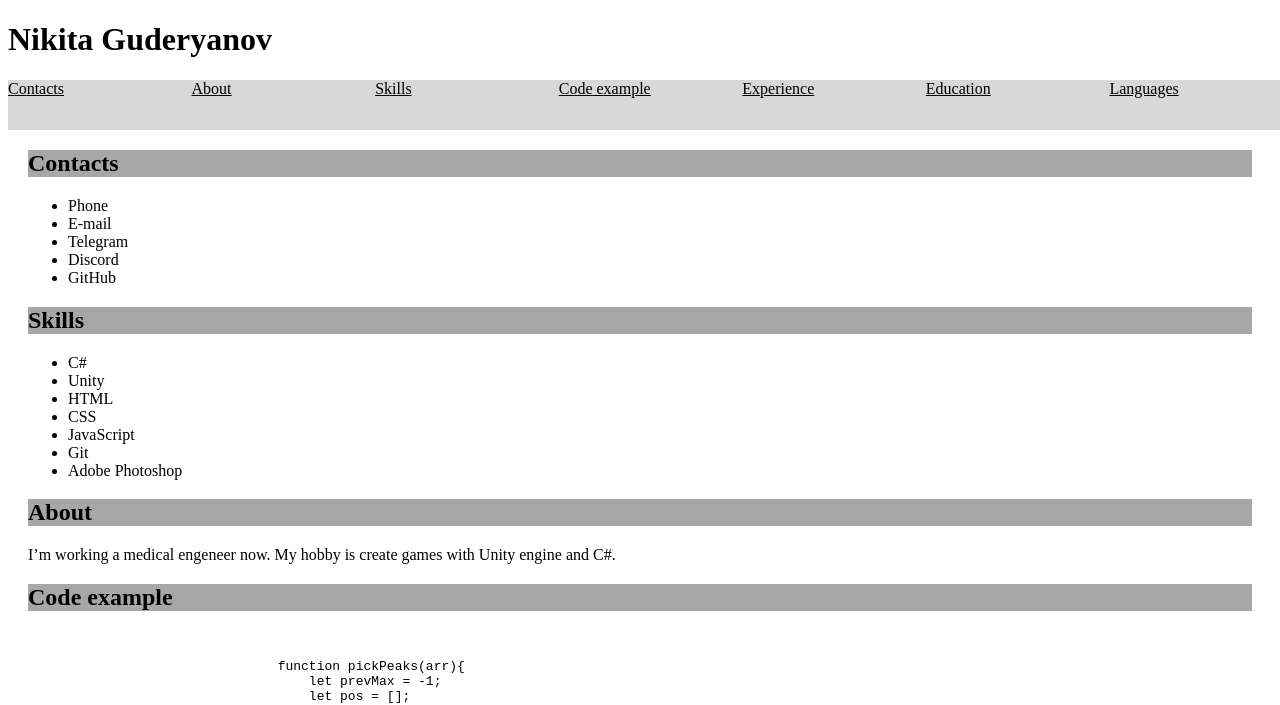
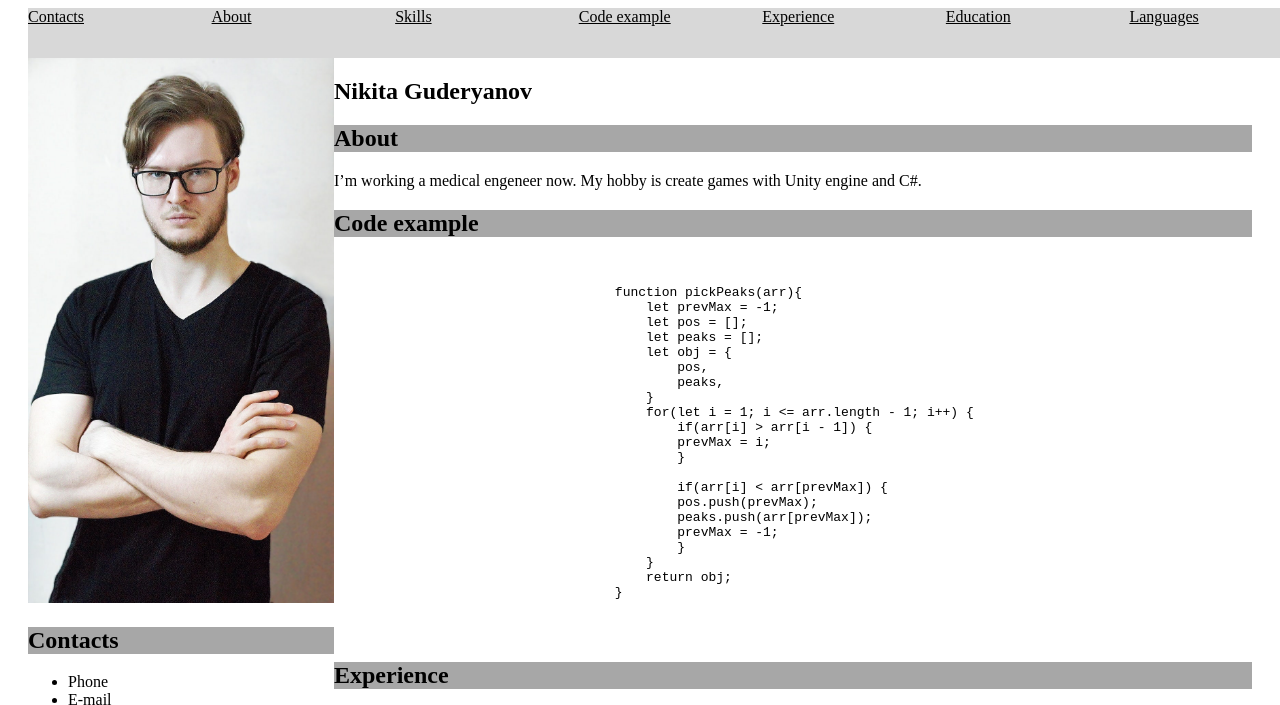
Before and after one commit to ZeroMotivation/rsschool-cv, a plain HTML site: page index.html in a window 1280 px wide. Shown: the top 705 px of the page. Drawn offline with Linux system fonts and the light colour scheme.

Commit message:
feat: add photo

```diff
--- a/index.html
+++ b/index.html
@@ -9,9 +9,7 @@
     </head>
     <body>
         <header>
-            <div class="container header__container"></div>
-            <h1>Nikita Guderyanov</h1>
-        </header>
+            <div class="container header__container">
                 <nav>
                     <div class="container nav__container">
                         <a href="#contacts">Contacts</a>
@@ -23,8 +21,12 @@
                         <a href="#languages">Languages</a>
                     </div>
                 </nav>
+            </div>
+        </header>
         <main>
             <div class="container main__container">
+                <div class="left">
+                    <img src="/images/Xh1eZ8c09eY.jpg" alt="Photo" class="photo">
                     <section id="contacts" class="card contacts-card">
                         <h2>Contacts</h2>
                         <ul>
@@ -46,6 +48,11 @@
                             <li>Git</li>
                             <li>Adobe Photoshop</li>
                         </ul>
+                    </section>
+                </div>
+                <div class="right">
+                    <section class="title">
+                        <h1>Nikita Guderyanov</h1>
                     </section>
                     <section id="about" class="card about-card">
                         <h2>About</h2>
@@ -126,6 +133,7 @@
                         <p>English</p>
                     </section>
                 </div>
+            </div>
         </main>
         <footer>
             <div class="container footer__container"></div>
--- a/style.css
+++ b/style.css
@@ -17,9 +17,18 @@ a:hover {
     padding-right: 20px;
 }
 
-nav {
+header {
     position: sticky;
     top: 0px;
+}
+
+.main__container {
+    display: grid;
+    grid-template-columns: 1fr 3fr;
+}
+
+.photo {
+    width: 100%;
 }
 
 .nav__container {
```
Also changed, not shown: images/Xh1eZ8c09eY.jpg (added). Lines whose indentation alone changed are shown as unchanged.
